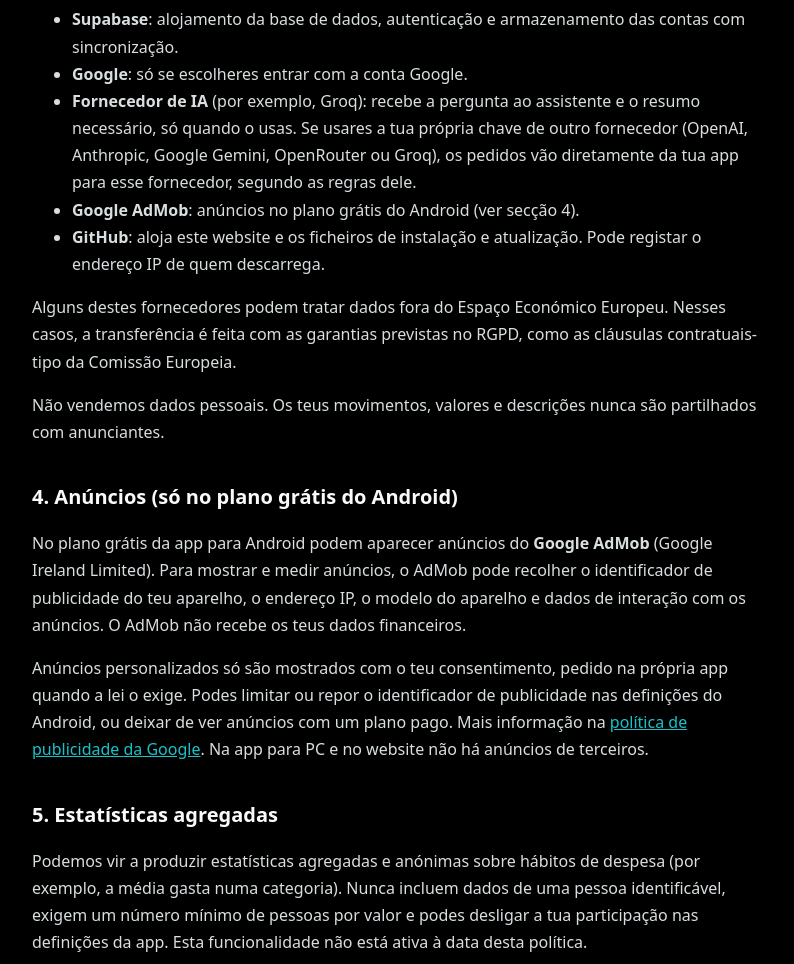
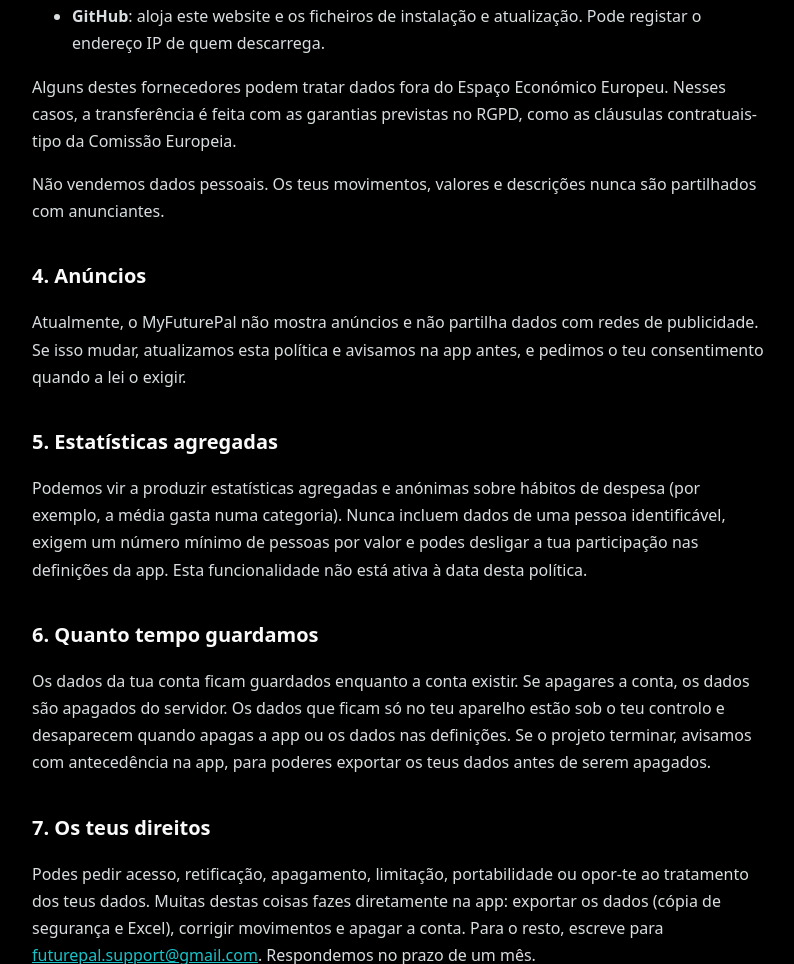
Before and after one commit to therealsyk/futurepal, a plain HTML site: page privacidade.html in a window 1280 px wide. Shown: the part 1822-2786 px from the top of the page, without its empty margins (240-1034 px from the left). Drawn offline with Linux system fonts and the light colour scheme.

Commit message:
Política de privacidade: a app não mostra anúncios

```diff
--- a/privacidade.html
+++ b/privacidade.html
@@ -40,7 +40,7 @@
       <li>Os extratos que importas são lidos no teu aparelho e não são enviados para nós.</li>
       <li>Se criares conta, os dados são guardados no nosso servidor para sincronizar entre aparelhos.</li>
       <li>Não vendemos os teus dados e os teus dados financeiros nunca são usados para publicidade.</li>
-      <li>No plano grátis do Android aparecem anúncios do Google AdMob (ver secção 4).</li>
+      <li>A app não mostra anúncios.</li>
       <li>Exportas ou apagas tudo quando quiseres.</li>
     </ul>
   </div>
@@ -56,7 +56,6 @@
     <tr><td>Uso da app: dia de utilização, plataforma, versão e página aberta</td><td>Com sessão iniciada.</td><td>Saber quantas pessoas usam a app e corrigir problemas. Nunca inclui valores, descrições ou movimentos.</td><td>Interesse legítimo em manter e melhorar a app.</td></tr>
     <tr><td>Perguntas ao assistente e um resumo das tuas finanças necessário para responder</td><td>Só quando usas o assistente com IA.</td><td>Responder à tua pergunta.</td><td>Execução do serviço / o teu pedido.</td></tr>
     <tr><td>Mensagens de suporte e sugestões</td><td>Quando nos escreves.</td><td>Responder-te.</td><td>Interesse legítimo.</td></tr>
-    <tr><td>Identificador de publicidade e dados de interação com anúncios</td><td>Só no plano grátis do Android.</td><td>Mostrar e medir anúncios (Google AdMob).</td><td>Consentimento, para anúncios personalizados. Interesse legítimo, para os não personalizados.</td></tr>
     <tr><td>Grupos de despesas partilhadas</td><td>Se usares grupos.</td><td>Mostrar aos membros do grupo as despesas partilhadas, o teu nome e a tua fotografia.</td><td>Execução do serviço.</td></tr>
   </table>
   <p>Os extratos bancários que importas são processados no teu aparelho. Só são guardados os movimentos que escolheres adicionar.</p>
@@ -67,15 +66,13 @@
     <li><b>Supabase</b>: alojamento da base de dados, autenticação e armazenamento das contas com sincronização.</li>
     <li><b>Google</b>: só se escolheres entrar com a conta Google.</li>
     <li><b>Fornecedor de IA</b> (por exemplo, Groq): recebe a pergunta ao assistente e o resumo necessário, só quando o usas. Se usares a tua própria chave de outro fornecedor (OpenAI, Anthropic, Google Gemini, OpenRouter ou Groq), os pedidos vão diretamente da tua app para esse fornecedor, segundo as regras dele.</li>
-    <li><b>Google AdMob</b>: anúncios no plano grátis do Android (ver secção 4).</li>
     <li><b>GitHub</b>: aloja este website e os ficheiros de instalação e atualização. Pode registar o endereço IP de quem descarrega.</li>
   </ul>
   <p>Alguns destes fornecedores podem tratar dados fora do Espaço Económico Europeu. Nesses casos, a transferência é feita com as garantias previstas no RGPD, como as cláusulas contratuais-tipo da Comissão Europeia.</p>
   <p>Não vendemos dados pessoais. Os teus movimentos, valores e descrições nunca são partilhados com anunciantes.</p>
 
-  <h2>4. Anúncios (só no plano grátis do Android)</h2>
-  <p>No plano grátis da app para Android podem aparecer anúncios do <b>Google AdMob</b> (Google Ireland Limited). Para mostrar e medir anúncios, o AdMob pode recolher o identificador de publicidade do teu aparelho, o endereço IP, o modelo do aparelho e dados de interação com os anúncios. O AdMob não recebe os teus dados financeiros.</p>
-  <p>Anúncios personalizados só são mostrados com o teu consentimento, pedido na própria app quando a lei o exige. Podes limitar ou repor o identificador de publicidade nas definições do Android, ou deixar de ver anúncios com um plano pago. Mais informação na <a href="https://policies.google.com/technologies/ads" rel="noopener">política de publicidade da Google</a>. Na app para PC e no website não há anúncios de terceiros.</p>
+  <h2>4. Anúncios</h2>
+  <p>Atualmente, o MyFuturePal não mostra anúncios e não partilha dados com redes de publicidade. Se isso mudar, atualizamos esta política e avisamos na app antes, e pedimos o teu consentimento quando a lei o exigir.</p>
 
   <h2>5. Estatísticas agregadas</h2>
   <p>Podemos vir a produzir estatísticas agregadas e anónimas sobre hábitos de despesa (por exemplo, a média gasta numa categoria). Nunca incluem dados de uma pessoa identificável, exigem um número mínimo de pessoas por valor e podes desligar a tua participação nas definições da app. Esta funcionalidade não está ativa à data desta política.</p>
```
